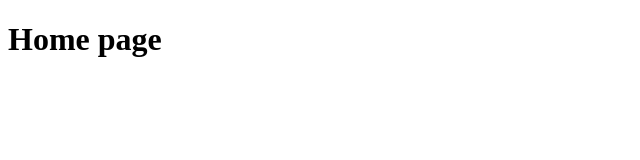
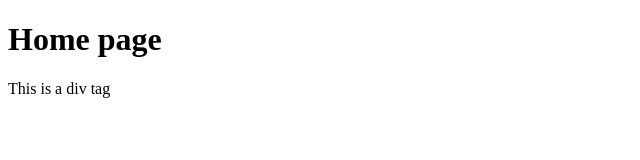
Before and after one commit to anushia15/Git-Demo, a plain HTML site: page index.html in a window 1280 px wide. Shown: the whole page, without its empty margins (0-640 px from the left). Drawn offline with Linux system fonts and the light colour scheme.

Commit message:
modified index.html

```diff
--- a/index.html
+++ b/index.html
@@ -8,7 +8,7 @@
 </head>
 <body>
     <h1>Home page</h1>
-
+    <div>This is a div tag</div>
 
 </body>
 </html>
```
